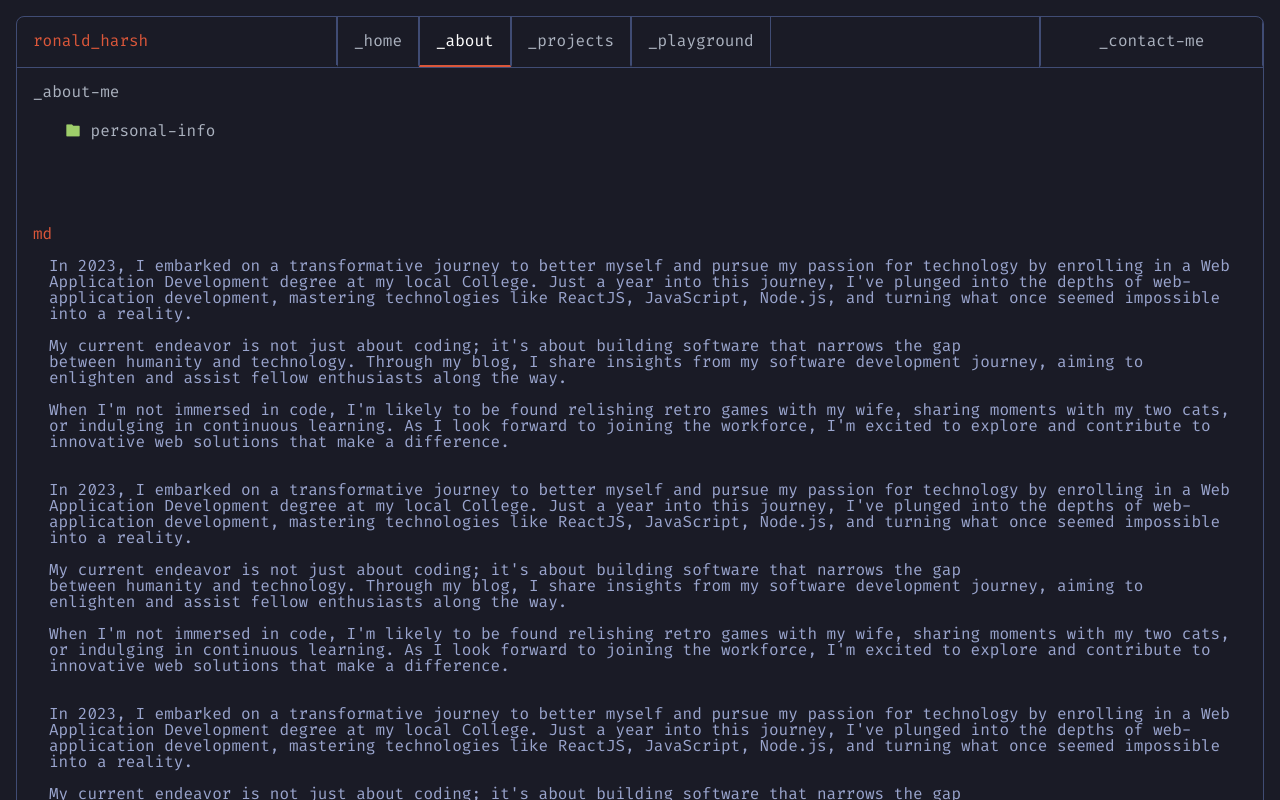
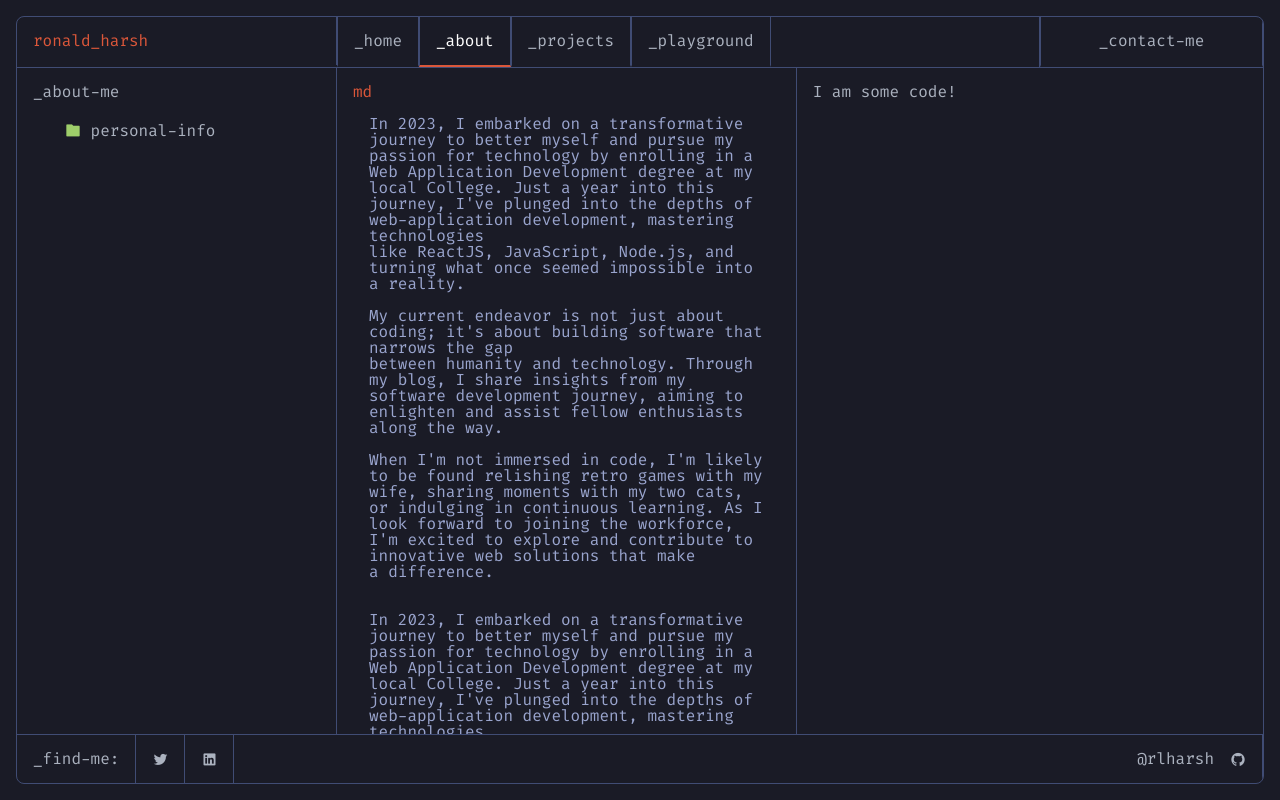
Before and after one commit to rlharsh/master-portfolio, a React (Vite) app: page /about in a window 1280 px wide. Shown: the top 800 px of the page. Built offline with nearby package versions, Linux system fonts and the light colour scheme.

Commit message:
Update GUI

```diff
--- a/src/Layouts/PrimaryLayout/primarylayout.css
+++ b/src/Layouts/PrimaryLayout/primarylayout.css
@@ -2,6 +2,7 @@
   margin: 1rem;
   padding: 0;
   min-height: calc(100vh - 2rem);
+  max-height: calc(100vh - 2rem);
   border: 1px solid var(--outline);
   overflow: hidden;
   border-radius: 8px;
--- a/src/Layouts/PrimaryLayout/primarylayout.scss
+++ b/src/Layouts/PrimaryLayout/primarylayout.scss
@@ -2,6 +2,7 @@
     margin: 1rem;
     padding: 0;
     min-height: calc(100vh - 2rem);
+    max-height: calc(100vh - 2rem);
     border: 1px solid var(--outline);
     overflow: hidden;
     border-radius: 8px;
--- a/src/Layouts/SidebarLayout/SidebarLayout.jsx
+++ b/src/Layouts/SidebarLayout/SidebarLayout.jsx
@@ -42,7 +42,7 @@ const SidebarLayout = () => {
                     <Outlet />
                 </div>
                 <div className="sidebar__code">
-
+                    I am some code!
                 </div>
             </div>
         </div>
--- a/src/Layouts/SidebarLayout/sidebarlayout.css
+++ b/src/Layouts/SidebarLayout/sidebarlayout.css
@@ -1,22 +1,46 @@
 .sidebar {
   display: flex;
   flex-direction: column;
-  width: 100%;
   height: 100%;
-  padding: 0;
-  margin: 0;
   position: relative;
   gap: 2rem;
+}
+@media (min-width: 768px) {
+  .sidebar {
+    flex-direction: row;
+    gap: 0;
+  }
 }
 .sidebar__sidebar {
   position: relative;
 }
+@media (min-width: 768px) {
+  .sidebar__sidebar {
+    flex-grow: 0;
+    padding: 0;
+    margin: 0;
+    width: 20rem;
+    border-right: 1px solid var(--outline);
+  }
+}
 .sidebar__content {
-  overflow-y: auto;
-  max-height: 100vh;
+  width: 100%;
   color: var(--text);
+  flex-grow: 1;
+}
+@media (min-width: 768px) {
+  .sidebar__content {
+    width: 50%;
+  }
 }
 .sidebar__code {
   padding: 1rem;
   color: var(--text);
+  width: 100%;
+  border-left: 1px solid var(--outline);
 }
+@media (min-width: 768px) {
+  .sidebar__code {
+    width: 50%;
+  }
+}
--- a/src/Layouts/SidebarLayout/sidebarlayout.scss
+++ b/src/Layouts/SidebarLayout/sidebarlayout.scss
@@ -3,25 +3,45 @@
 .sidebar {
     display: flex;
     flex-direction: column;
-    width: 100%;
     height: 100%;
-    padding: 0;
-    margin: 0;
     position: relative;
     gap: 2rem;
 
+    @include breakpoint(min, medium) {
+        flex-direction: row;
+        gap: 0;
+    }
+
     &__sidebar {
         position: relative;
+
+        @include breakpoint(min, medium) {
+            flex-grow: 0;
+            padding: 0;
+            margin: 0;
+            width: 20rem;
+            border-right: 1px solid var(--outline);
+        }
     }
 
     &__content {
-        overflow-y: auto; // Makes content area scrollable
-        max-height: 100vh; // Ensures content area doesn't exceed viewport height
+        width: 100%;
         color: var(--text);
+        flex-grow: 1;
+
+        @include breakpoint(min, medium) {
+            width: 50%;
+        }
     }
 
     &__code {
         padding: 1rem;
         color: var(--text);
+        width: 100%;
+        border-left: 1px solid var(--outline);
+
+        @include breakpoint(min, medium) {
+            width: 50%;
+        }
     }
 }
--- a/src/Pages/About/About.jsx
+++ b/src/Pages/About/About.jsx
@@ -10,9 +10,6 @@ const About = () => {
       <p>md</p>
       <CodeBlock type="long-text" language="markdown" value={`${aboutMe}`} />
       <CodeBlock type="long-text" language="markdown" value={`${aboutMe}`} />
-      <CodeBlock type="long-text" language="markdown" value={`${aboutMe}`} />
-      <CodeBlock type="long-text" language="markdown" value={`${aboutMe}`} />
-      <CodeBlock type="long-text" language="markdown" value={`${aboutMe}`} />
     </section>
   )
 }
--- a/src/components/SideBar/sidebar.css
+++ b/src/components/SideBar/sidebar.css
@@ -3,6 +3,11 @@
   padding: 0;
   margin: 0;
   padding: 1rem;
+}
+@media (min-width: 768px) {
+  .sidebar-container {
+    width: 20rem;
+  }
 }
 
 .sidenav {
--- a/src/components/SideBar/sidebar.scss
+++ b/src/components/SideBar/sidebar.scss
@@ -1,8 +1,14 @@
+@import '../../../node_modules/gerillass/scss/gerillass';
+
 .sidebar-container {
     width: 100%;
     padding: 0;
     margin: 0;
     padding: 1rem;
+
+    @include breakpoint(min, medium) {
+        width: 20rem;
+    }
 }
 
 .sidenav {
```
